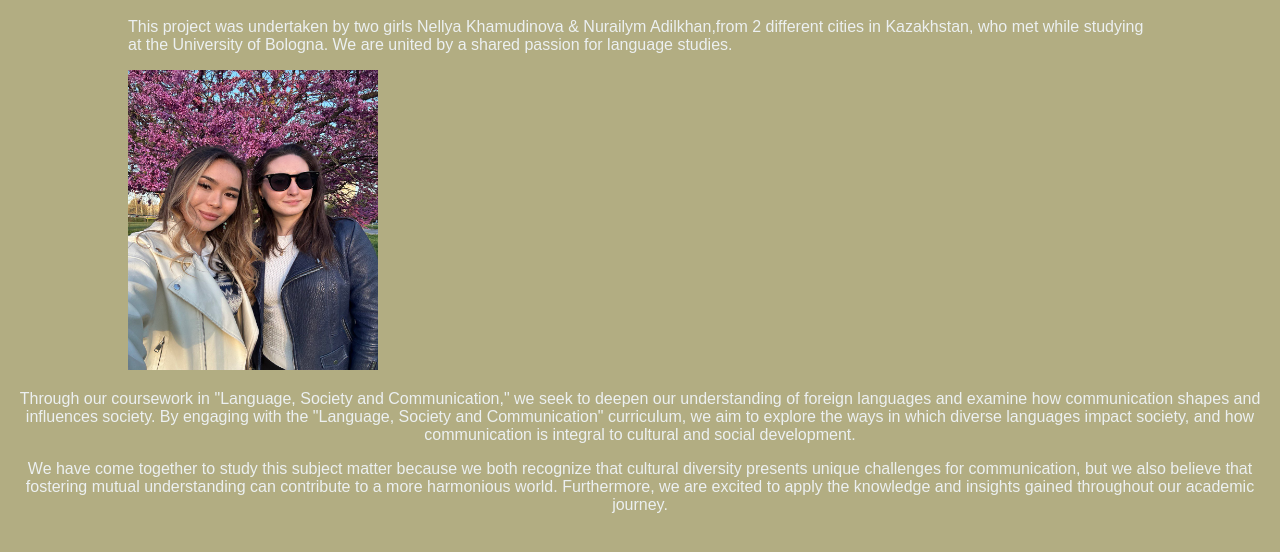
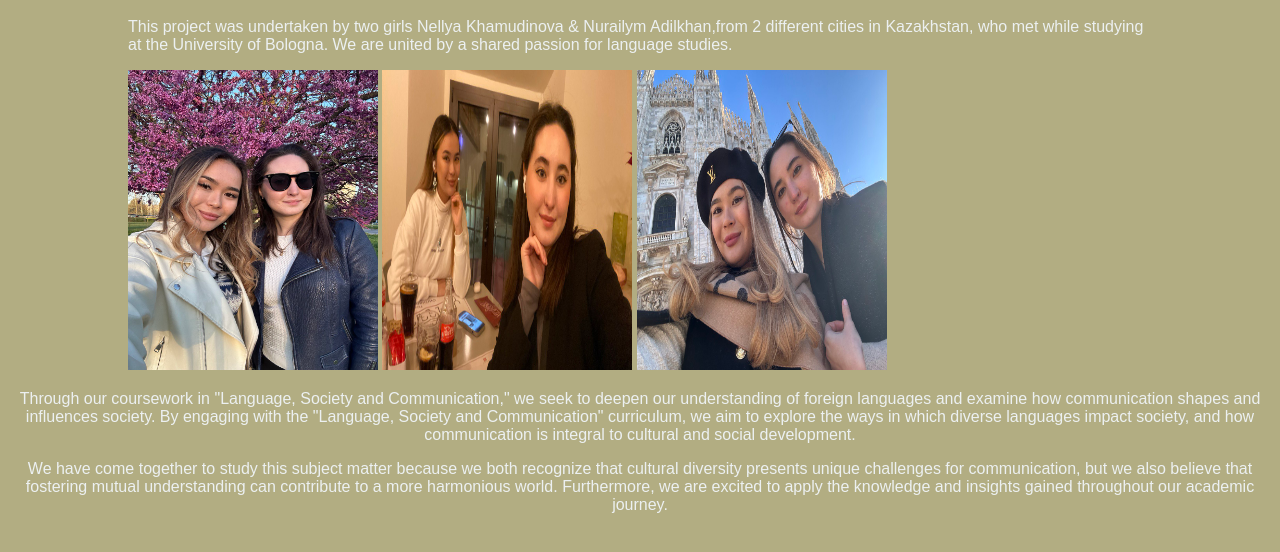
Before and after one commit to khnellya/khnellya.github.io, a plain HTML site: page about us.html in a window 1280 px wide. Shown: the part 122-674 px from the top of the page. Drawn offline with Linux system fonts and the light colour scheme.

Commit message:
Update about us.html

```diff
--- a/about us.html
+++ b/about us.html
@@ -61,6 +61,8 @@ This project was undertaken by two girls Nellya Khamudinova & Nurailym Adilkhan,
             <p>
             </p>
        <img src="girls 1.png" width="250" height="300" alt="Sample image">
+       <img src="girls 2.png" width="250" height="300" alt="Sample image">
+       <img src="girls 3.png" width="250" height="300" alt="Sample image">
         </div>
         <p>
 Through our coursework in "Language, Society and Communication," we seek to deepen our understanding of foreign languages and examine how communication shapes and influences society.
```
